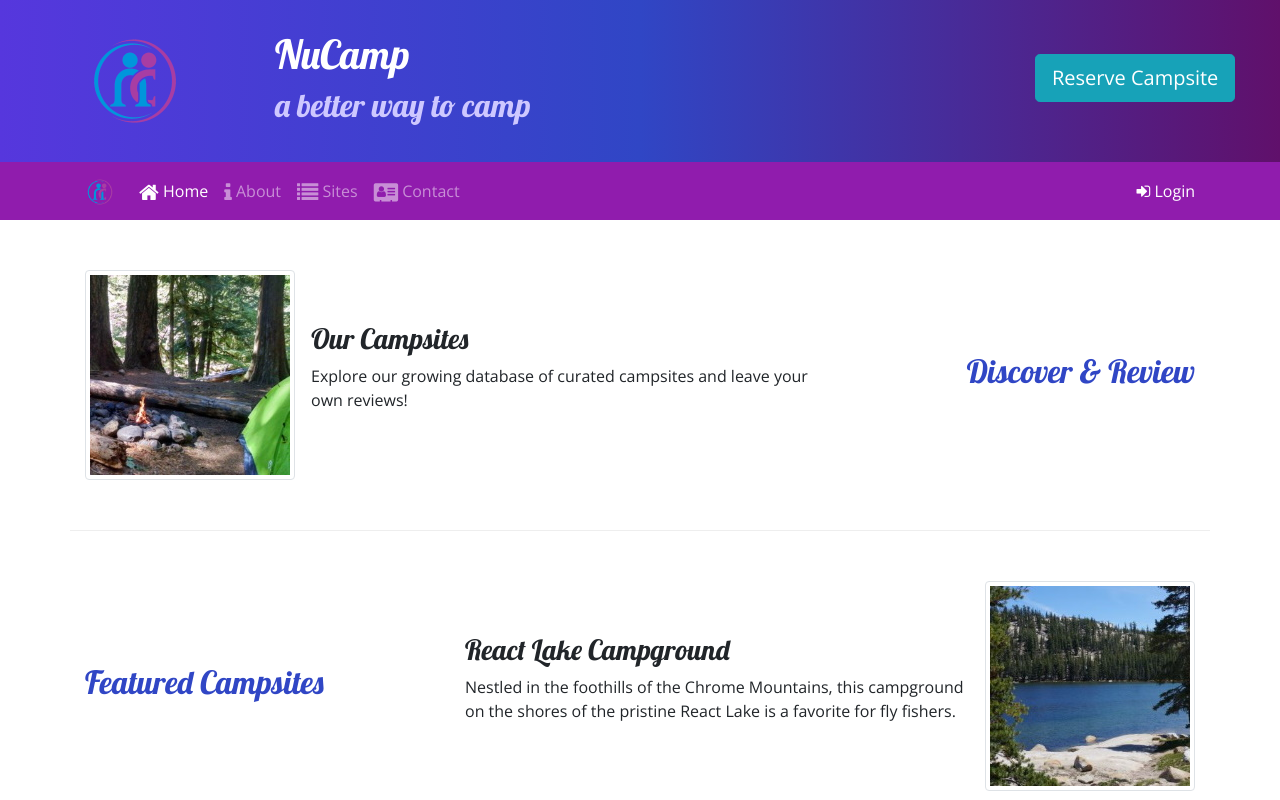
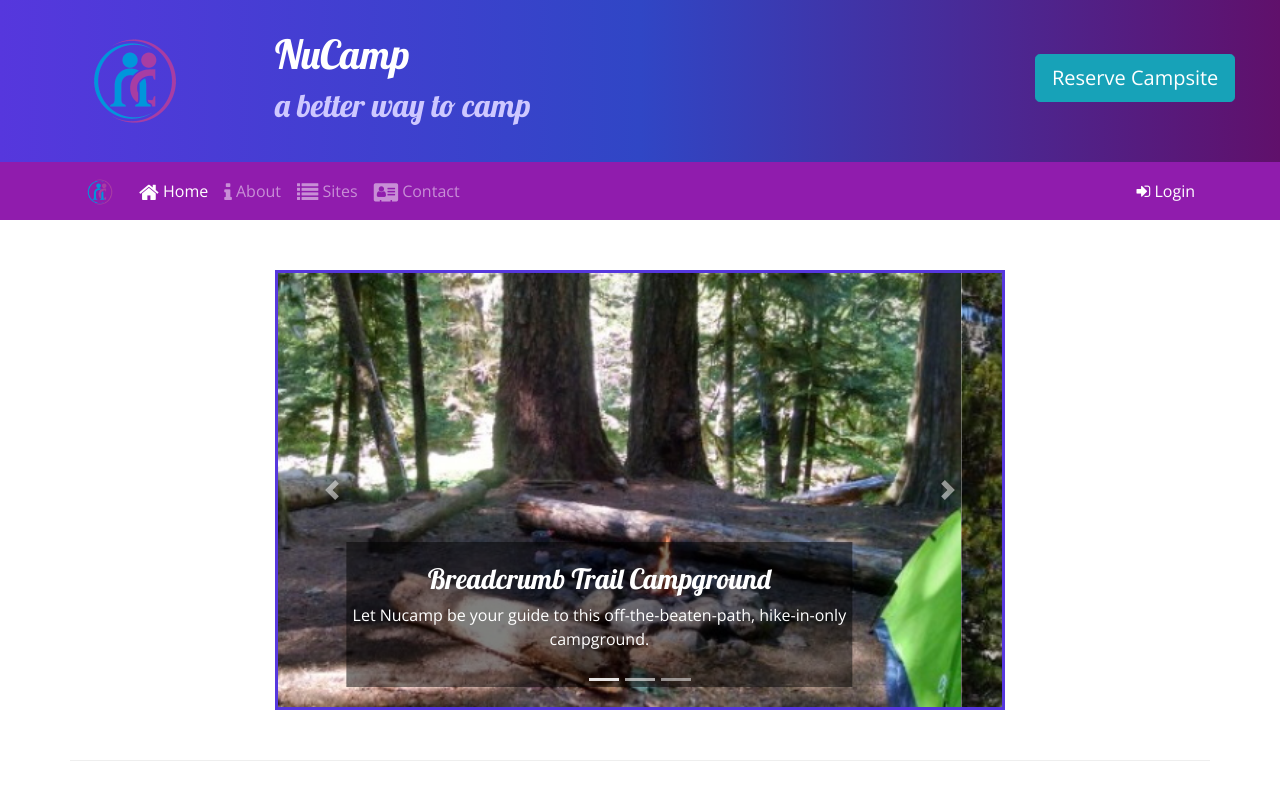
Before and after one commit to Shivani8984/Nucampsite, a website: page index.html in a window 1280 px wide. Shown: the top 800 px of the page. Drawn offline with nearby package versions, Linux system fonts and the light colour scheme.

Commit message:
Carousel

```diff
--- a/css/styles.css
+++ b/css/styles.css
@@ -42,3 +42,10 @@ header h2 {
     padding: 10px;
 }
 */
+.carousel-caption {
+    background-color: rgba(0, 0, 0, 0.5);
+}
+
+.carousel {
+    border: solid #5637DD;
+}
--- a/index.html
+++ b/index.html
@@ -106,8 +106,52 @@
 
 
     <div class="container">
+<!--FOR Carousel-->
+        <div class="row row-content">
+            <div class="col-md-8 mx-auto">
+                <div id="homeCarousel" class="carousel slide" data-ride="carousel">
+                    <ol class="carousel-indicators">
+                        <li data-target="#homeCarousel" data-slide-to="0" class="active"></li>
+                        <li data-target="#homeCarousel" data-slide-to="1"></li>
+                        <li data-target="#homeCarousel" data-slide-to="2"></li>
+                    </ol>
+                    <div class="carousel-inner">
+                        <div class="carousel-item active">
+                            <img class="d-block w-100" src="img/breadcrumb-trail.jpg" alt="Breadcrumb Trail Campground" />
+                            <div class="carousel-caption">
+                                <h3>Breadcrumb Trail Campground</h3>
+                                <p class="d-none d-sm-block">Let Nucamp be your guide to this off-the-beaten-path, hike-in-only campground.</p>
+                            </div>
+                        </div>
+                        <div class="carousel-item">
+                            <img class="d-block w-100" src="img/react-lake.jpg" alt="React Lake Campground" />
+                            <div class="carousel-caption">
+                                <h3>React Lake Campground</h3>
+                                <p class="d-none d-sm-block">Nestled in the foothills of the Chrome Mountains, this campground on the shores of the pristine React Lake is a favorite for fly fishers.</p>
+                            </div>
+                        </div>
+                        <div class="carousel-item">
+                            <img class="d-block w-100" src="img/chrome-river.jpg" alt="Chrome River Campground" />
+                            <div class="carousel-caption">
+                                <h3>Chrome River Campground</h3>
+                                <p class="d-none d-sm-block">Spend a few sunny days and starry nights beneath a canopy of old-growth firs at this enchanting spot by the Chrome River.</p>
+                            </div>
+                        </div>
+                    </div>
+                    <a class="carousel-control-prev" href="#homeCarousel" role="button" data-slide="prev">
+                        <span class="carousel-control-prev-icon"></span>
+                        <span class="sr-only">Previous</span>
+                    </a>
+                    <a class="carousel-control-next" href="#homeCarousel" role="button" data-slide="next">
+                        <span class="carousel-control-next-icon"></span>
+                        <span class="sr-only">Next</span>
+                    </a>
+                </div>
+            </div>
+        </div>
+
         <div class="row row-content align-items-center">
-            <div class="col-sm-4 order-sm-last col-med-3">
+            <div class="col-sm-4 order-sm-last col-md-3">
                 <h2 class="text-sm-right">Discover & Review</h2>
             </div>
             <div class="col">
@@ -122,7 +166,7 @@
         </div>
 
         <div class="row row-content align-items-center">
-            <div class="col-sm-4 col-med-3">
+            <div class="col-sm-4 col-md-3">
                 <h2>Featured Campsites</h2>
             </div>
             <div class="col">
@@ -137,7 +181,7 @@
         </div>
 
         <div class="row row-content align-items-center">
-            <div class="col-sm-4 order-sm-last col-med-3">
+            <div class="col-sm-4 order-sm-last col-md-3">
                 <h2 class="text-sm-right">Our Community Partners</h2>
             </div>
             <div class="col">
```
